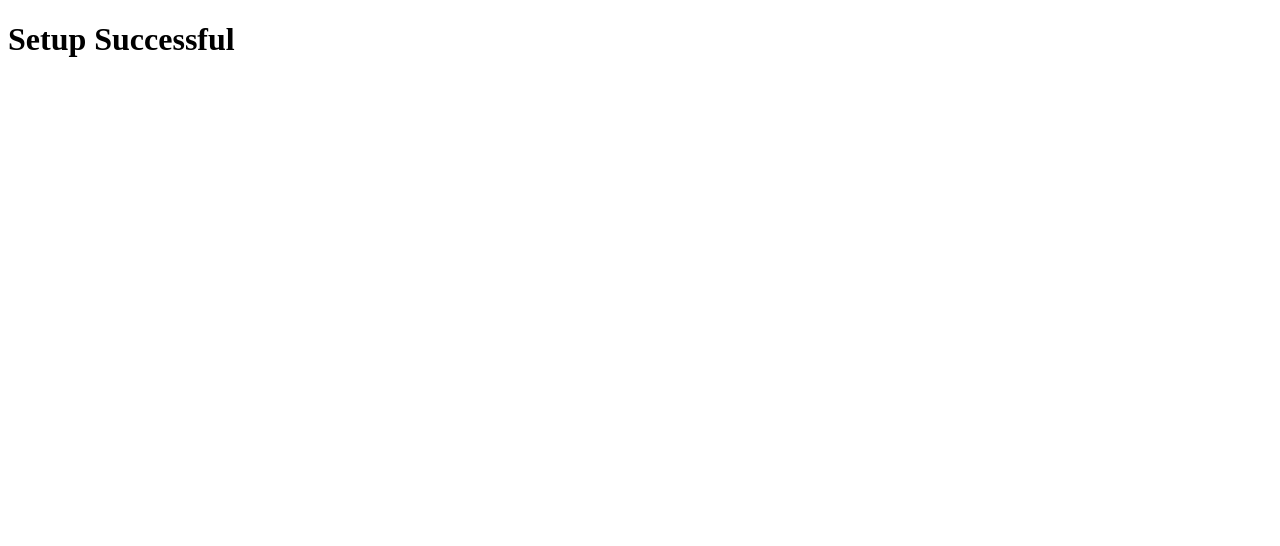
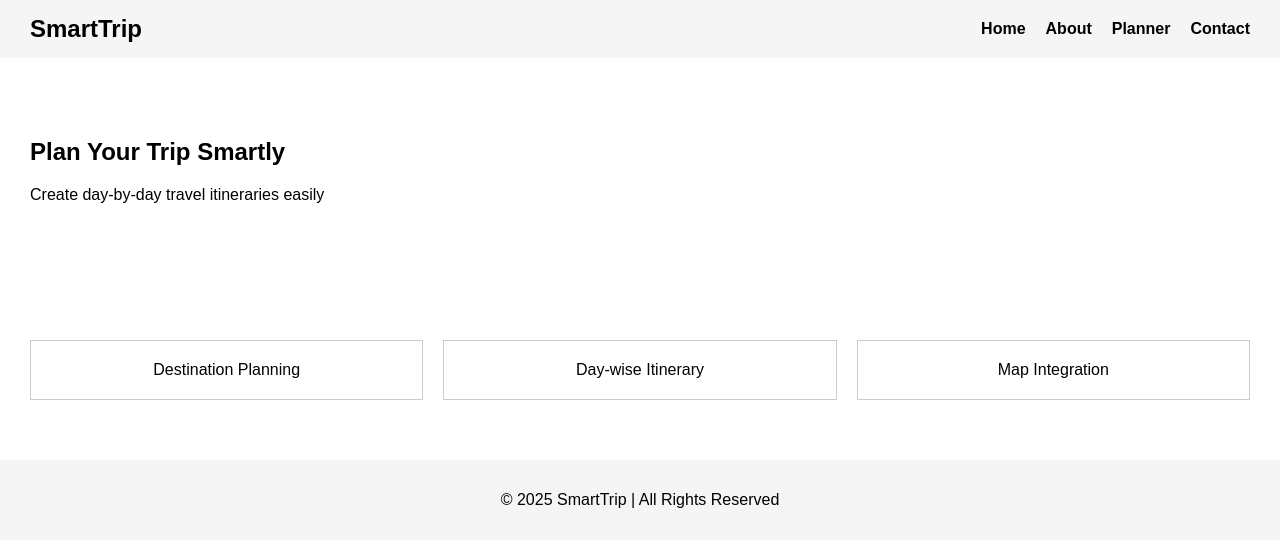
Before and after one commit to Sathwik0510/smart-travel-itinerary-planner, a plain HTML site: page index.html in a window 1280 px wide. Drawn offline with Linux system fonts and the light colour scheme.

Commit message:
Added sticky navbar and basic layout styling

```diff
--- /dev/null
+++ b/CSS/style.css
@@ -0,0 +1,65 @@
+/* Global styles */
+body {
+  font-family: Arial, sans-serif;
+  margin: 0;
+  padding: 0;
+}
+
+/* Header & Navbar */
+header {
+  background-color: #f5f5f5;
+  position: sticky;
+  top: 0;
+  z-index: 1000;
+}
+
+nav {
+  display: flex;
+  justify-content: space-between;
+  align-items: center;
+  padding: 15px 30px;
+}
+
+nav h1 {
+  margin: 0;
+}
+
+nav ul {
+  list-style: none;
+  display: flex;
+  gap: 20px;
+  margin: 0;
+  padding: 0;
+}
+
+nav ul li a {
+  text-decoration: none;
+  color: black;
+  font-weight: bold;
+}
+
+/* Sections */
+section {
+  padding: 60px 30px;
+}
+
+/* Features */
+#features {
+  display: flex;
+  justify-content: space-around;
+  gap: 20px;
+}
+
+#features div {
+  border: 1px solid #ccc;
+  padding: 20px;
+  width: 30%;
+  text-align: center;
+}
+
+/* Footer */
+footer {
+  background-color: #f5f5f5;
+  text-align: center;
+  padding: 15px;
+}
--- a/index.html
+++ b/index.html
@@ -1,9 +1,44 @@
 <!DOCTYPE html>
-<html>
+<html lang="en">
 <head>
-  <title>Smart Travel Planner</title>
+  <meta charset="UTF-8">
+  <title>Smart Travel Itinerary Planner</title>
+  <meta name="description" content="Plan smart travel itineraries with day-by-day schedules.">
+  <meta name="viewport" content="width=device-width, initial-scale=1.0">
+  <link rel="stylesheet" href="css/style.css">
 </head>
 <body>
-  <h1>Setup Successful</h1>
+
+  <!-- Header -->
+  <header>
+    <nav>
+      <h1>SmartTrip</h1>
+      <ul>
+        <li><a href="index.html">Home</a></li>
+        <li><a href="about.html">About</a></li>
+        <li><a href="services.html">Planner</a></li>
+        <li><a href="contact.html">Contact</a></li>
+      </ul>
+    </nav>
+  </header>
+
+  <!-- Hero Section -->
+  <section id="hero">
+    <h2>Plan Your Trip Smartly</h2>
+    <p>Create day-by-day travel itineraries easily</p>
+  </section>
+
+  <!-- Features -->
+  <section id="features">
+    <div>Destination Planning</div>
+    <div>Day-wise Itinerary</div>
+    <div>Map Integration</div>
+  </section>
+
+  <!-- Footer -->
+  <footer>
+    <p>© 2025 SmartTrip | All Rights Reserved</p>
+  </footer>
+
 </body>
 </html>
```
